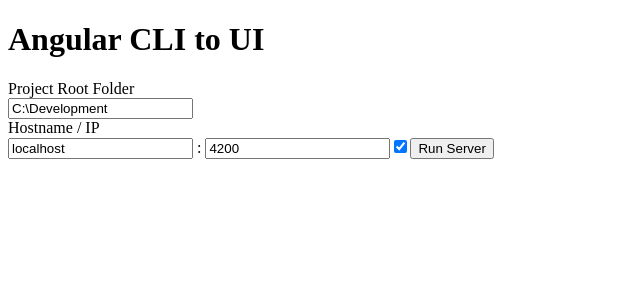
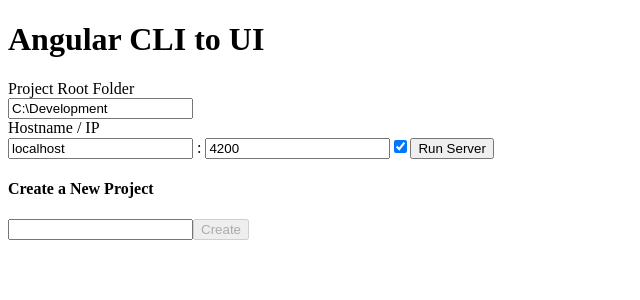
Before and after one commit to ZimGil/ngWiz, an Angular app: page / in a window 1280 px wide. Shown: the top 300 px of the page, without its empty margins (0-640 px from the left). Built offline with nearby package versions, Linux system fonts and the light colour scheme.

Commit message:
Added New Project component

```diff
--- a/src/app/app.component.html
+++ b/src/app/app.component.html
@@ -1,2 +1,4 @@
 <h1>Angular CLI to UI</h1>
 <app-serve></app-serve>
+
+<app-new></app-new>
--- a/src/app/app.module.ts
+++ b/src/app/app.module.ts
@@ -4,11 +4,13 @@
 
 import { AppComponent } from './app.component';
 import { ServeComponent } from './serve/serve.component';
+import { NewComponent } from './components/new/new.component';
 
 @NgModule({
   declarations: [
     AppComponent,
-    ServeComponent
+    ServeComponent,
+    NewComponent
   ],
   imports: [
     FormsModule,
--- /dev/null
+++ b/src/app/components/new/new.component.html
@@ -0,0 +1,3 @@
+<h4>Create a New Project</h4>
+<input type="text" [(ngModel)]="name">
+<button (click)="createNewProject()" [disabled]="!isNameValid()">Create</button>
--- /dev/null
+++ b/src/app/components/new/new.component.ts
@@ -0,0 +1,20 @@
+import { Component } from '@angular/core';
+
+@Component({
+  selector: 'app-new',
+  templateUrl: './new.component.html',
+  styleUrls: ['./new.component.css']
+})
+export class NewComponent {
+  name: string;
+
+  isNameValid(): boolean {
+    return !!this.name;
+  }
+  createNewProject(){
+    const request = {
+      name: this.name
+    }
+    console.log('request', request);
+  }
+}
```
Also changed, not shown: src/app/components/new/new.component.css (added), 1 other file (tests, documents, lock files or other folders).
